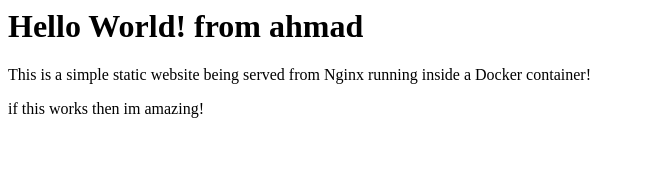
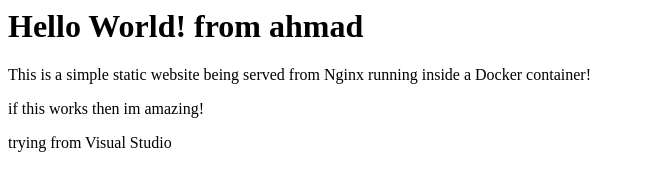
Before and after one commit to MersySoul/from-github, a plain HTML site: page index.html in a window 1280 px wide. Shown: the whole page, without its empty margins (0-645 px from the left). Drawn offline with Linux system fonts and the light colour scheme.

Commit message:
newcommint

```diff
--- a/index.html
+++ b/index.html
@@ -2,3 +2,4 @@
 
 <p>This is a simple static website being served from Nginx running inside a Docker container!</p>
 <p>if this works then im amazing!</p>
+<p>trying from Visual Studio</p>
```
